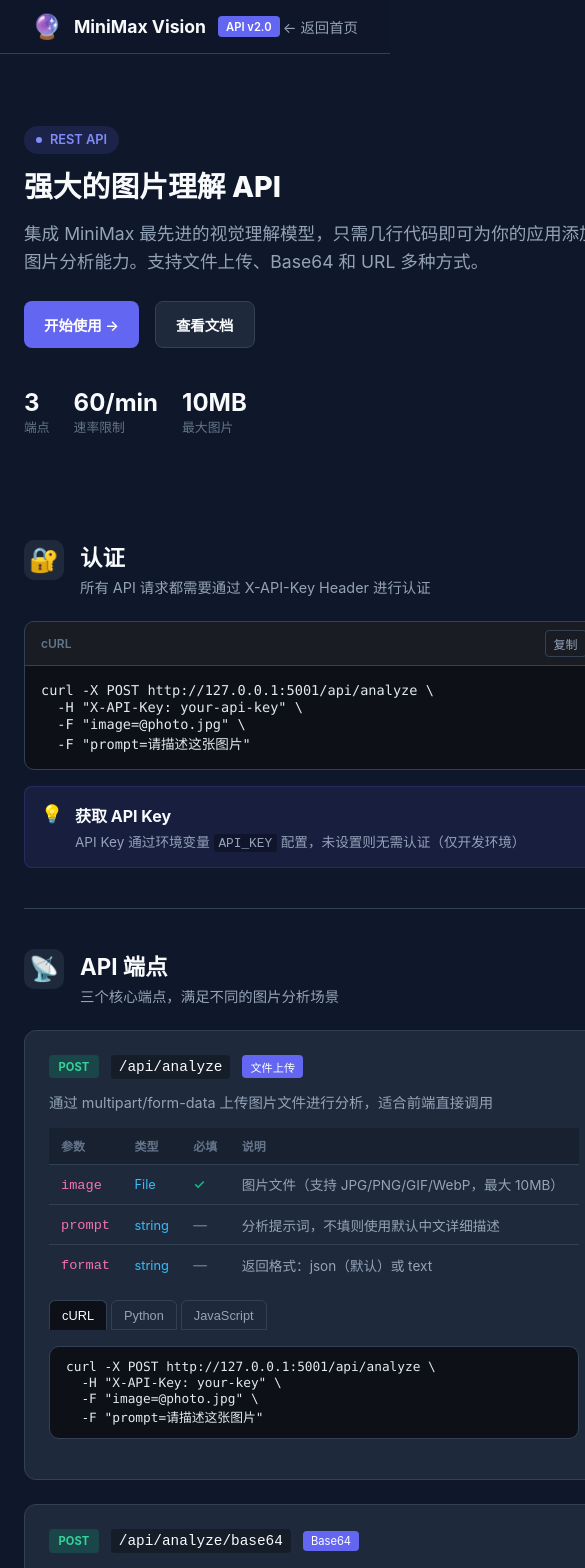
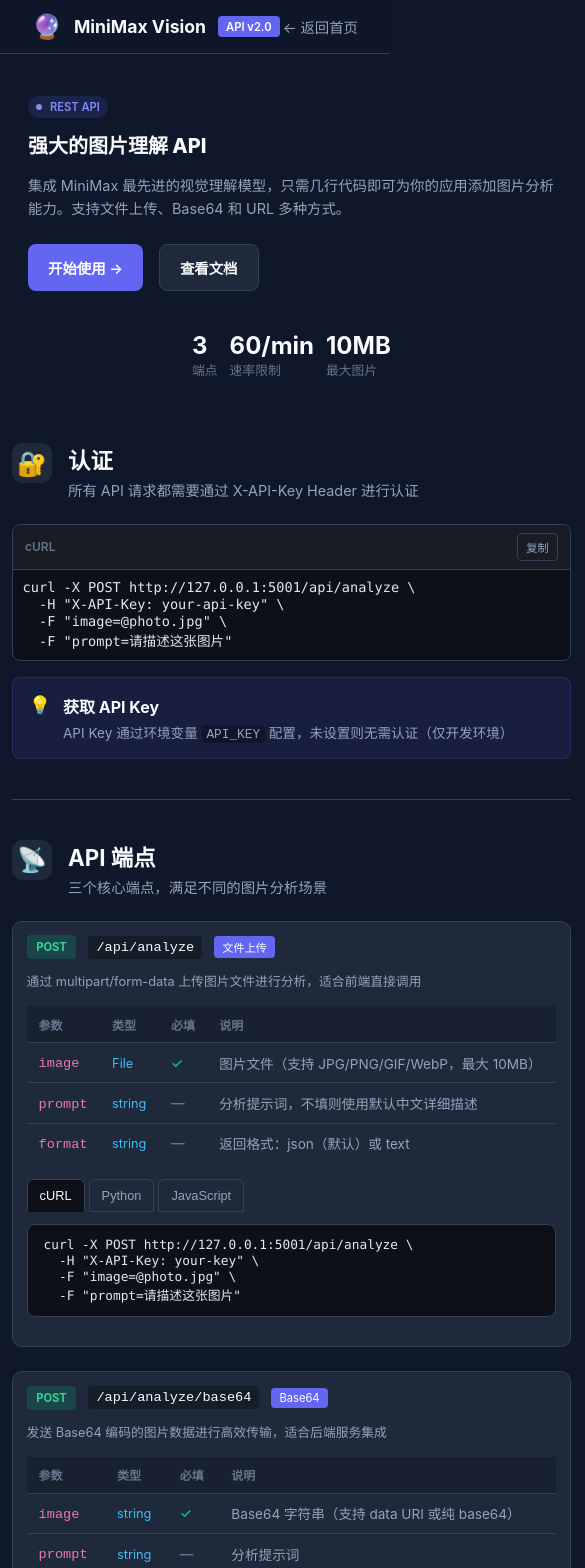
Before and after one commit to lxyit24/minimax-vision-frontend, a Vue app: page /docs in a window 390 px wide. Shown: the top 1568 px of the page, 585 px wide, since content can reach past the window. Built offline with nearby package versions, Linux system fonts and the light colour scheme.

Commit message:
feat: ApiDocs页面移动端响应式优化
- 900px: 侧边栏隐藏，改为单列布局
- 768px: 卡片内边距、代码块、标签页适配
- 480px: 小屏手机进一步优化，字号精简

```diff
--- a/src/views/ApiDocs.vue
+++ b/src/views/ApiDocs.vue
@@ -1158,4 +1158,169 @@
     gap: 1.5rem;
   }
 }
+
+@media (max-width: 768px) {
+  .hero-section {
+    padding: 2rem 1.25rem;
+  }
+
+  .hero-section h1 {
+    font-size: 1.5rem;
+  }
+
+  .hero-section p {
+    font-size: 0.9rem;
+  }
+
+  .hero-stats {
+    justify-content: center;
+  }
+
+  .stat-item {
+    padding: 0.6rem 1rem;
+    font-size: 0.8rem;
+  }
+
+  .main-content {
+    padding: 1.25rem 1rem;
+  }
+
+  .section-title {
+    font-size: 1.1rem;
+    margin-bottom: 1rem;
+  }
+
+  .endpoint-card {
+    padding: 1rem;
+    margin-bottom: 1rem;
+    border-radius: 10px;
+  }
+
+  .method {
+    padding: 0.25rem 0.5rem;
+    font-size: 0.7rem;
+    border-radius: 4px;
+  }
+
+  .endpoint-path {
+    font-size: 0.9rem;
+    word-break: break-all;
+  }
+
+  .endpoint-desc {
+    font-size: 0.85rem;
+    margin-top: 0.5rem;
+  }
+
+  .code-block {
+    border-radius: 8px;
+    margin-top: 0.75rem;
+  }
+
+  .code-header {
+    padding: 0.5rem 0.75rem;
+    font-size: 0.75rem;
+    border-radius: 8px 8px 0 0;
+  }
+
+  .code-block pre {
+    padding: 0.75rem;
+    font-size: 0.8rem;
+    border-radius: 0 0 8px 8px;
+    overflow-x: auto;
+  }
+
+  .copy-btn {
+    padding: 0.3rem 0.5rem;
+    font-size: 0.7rem;
+  }
+
+  .tab-btn {
+    padding: 0.5rem 0.75rem;
+    font-size: 0.8rem;
+  }
+
+  .feature-grid {
+    grid-template-columns: 1fr;
+    gap: 1rem;
+  }
+
+  .feature-card {
+    padding: 1rem;
+  }
+
+  .auth-note {
+    padding: 0.75rem 1rem;
+    font-size: 0.85rem;
+    border-radius: 8px;
+  }
+}
+
+@media (max-width: 480px) {
+  .hero-section {
+    padding: 1.5rem 1rem;
+  }
+
+  .hero-section h1 {
+    font-size: 1.25rem;
+  }
+
+  .hero-badge {
+    font-size: 0.7rem;
+    padding: 0.25rem 0.5rem;
+  }
+
+  .hero-stats {
+    gap: 0.75rem;
+  }
+
+  .stat-item {
+    padding: 0.5rem 0.75rem;
+    font-size: 0.75rem;
+  }
+
+  .main-content {
+    padding: 1rem 0.75rem 5rem;
+  }
+
+  .section-title {
+    font-size: 1rem;
+  }
+
+  .endpoint-card {
+    padding: 0.85rem;
+    margin-bottom: 0.85rem;
+  }
+
+  .method {
+    font-size: 0.65rem;
+    padding: 0.2rem 0.4rem;
+  }
+
+  .endpoint-path {
+    font-size: 0.85rem;
+  }
+
+  .endpoint-desc {
+    font-size: 0.8rem;
+  }
+
+  .code-block pre {
+    font-size: 0.75rem;
+    padding: 0.6rem;
+  }
+
+  .auth-section {
+    padding: 1rem;
+    border-radius: 8px;
+  }
+
+  .auth-title {
+    font-size: 0.9rem;
+  }
+
+  .auth-desc {
+    font-size: 0.8rem;
+  }
+}
 </style>
```
